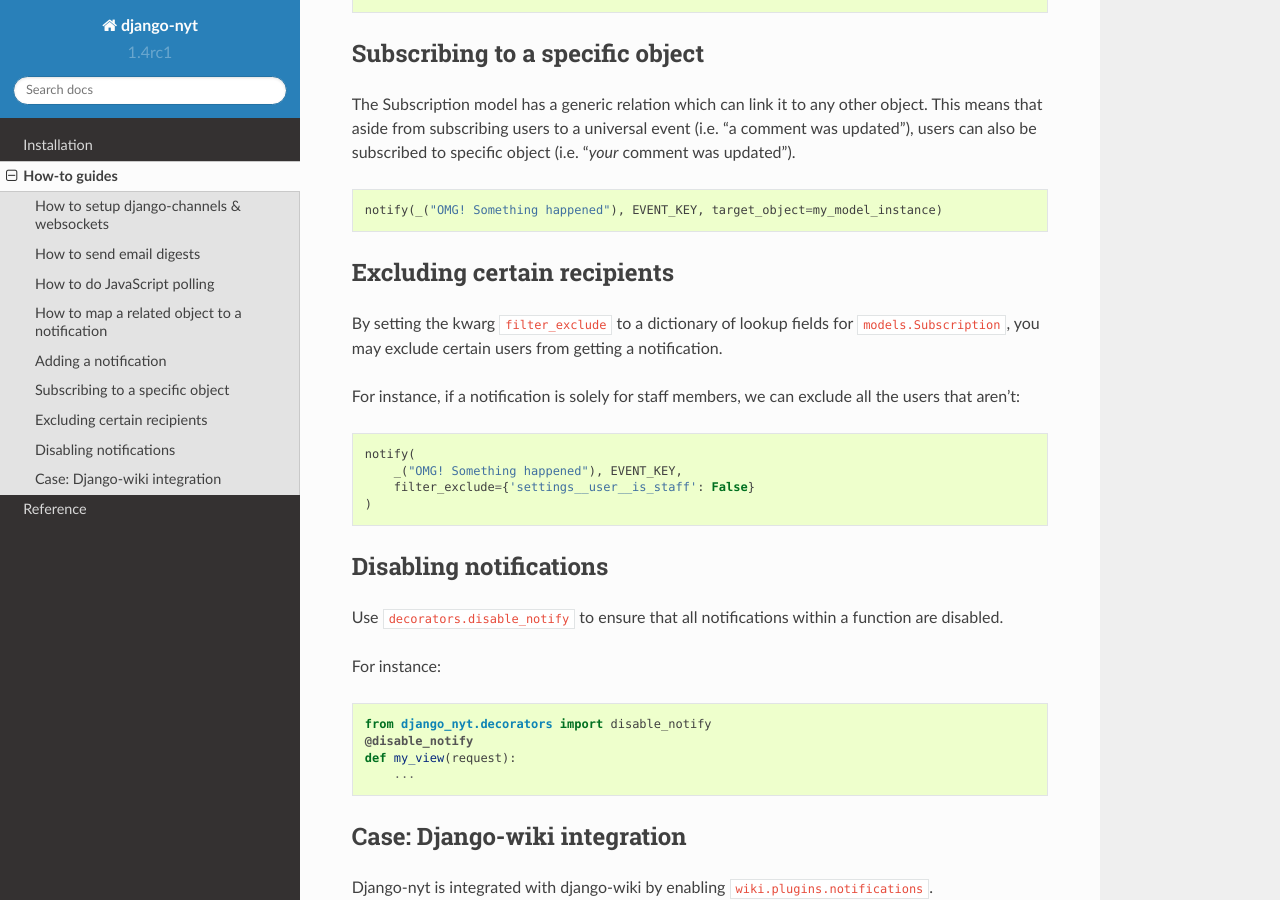
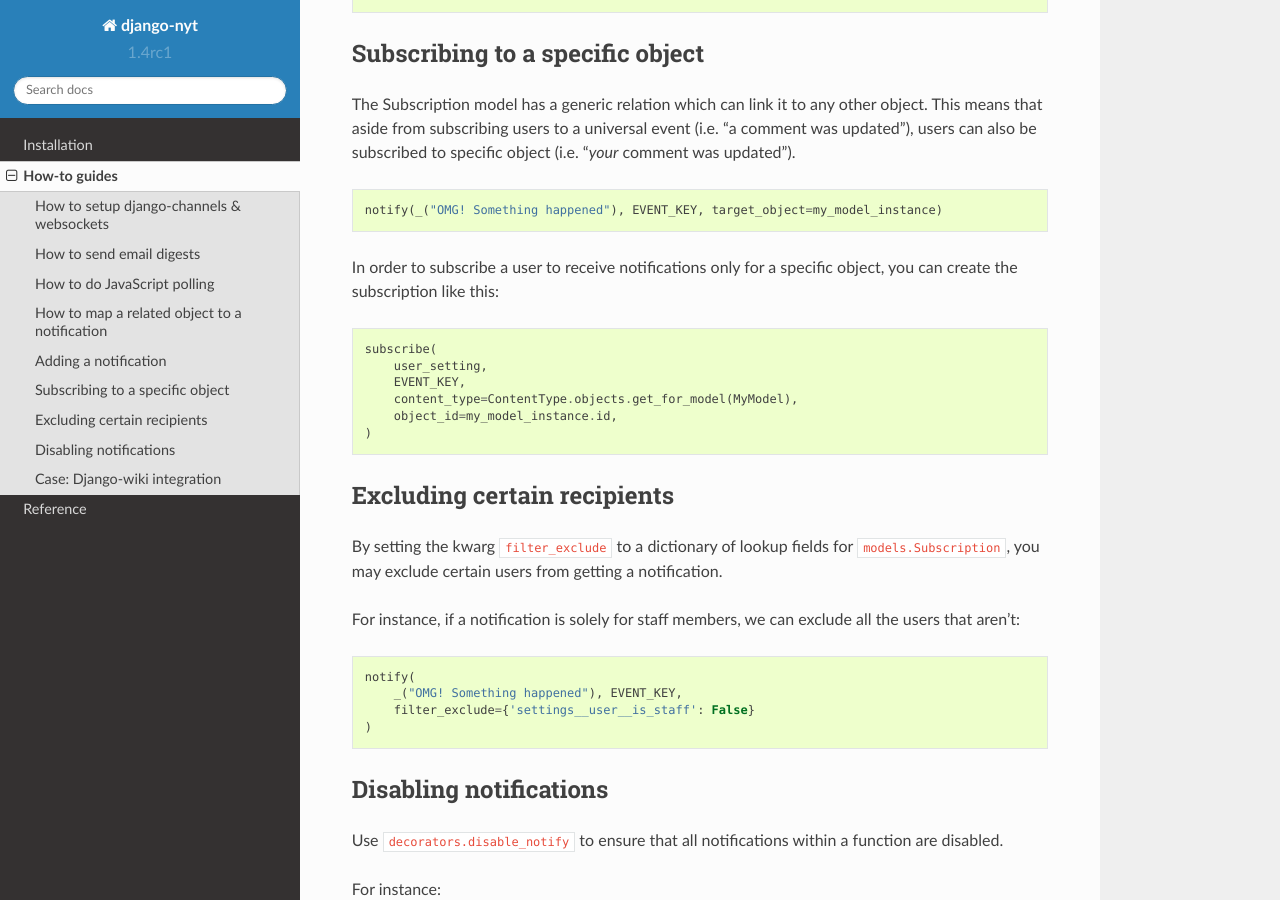
Before and after one commit to django-wiki/django-nyt, a Sphinx documentation site: the page built from docs/howto/index.rst, in a window 1280 px wide and 900 px high, scrolled down 416 px. Built offline with Sphinx 7.4.7 and the Read the Docs theme 2.0.0, drawn with Linux system fonts in a browser that asks for light colours; pages that are not in the unit, such as notebooks, are missing from menus.

Commit message:
Adds a how-to recipe for subscribing to a specific object

```diff
--- a/docs/howto/index.rst
+++ b/docs/howto/index.rst
@@ -28,6 +28,18 @@
 .. code-block:: python
 
    notify(_("OMG! Something happened"), EVENT_KEY, target_object=my_model_instance)
+
+In order to subscribe a user to receive notifications only for a specific object,
+you can create the subscription like this:
+
+.. code-block:: python
+
+    subscribe(
+        user_setting,
+        EVENT_KEY,
+        content_type=ContentType.objects.get_for_model(MyModel),
+        object_id=my_model_instance.id,
+    )
 
 
 Excluding certain recipients
```
